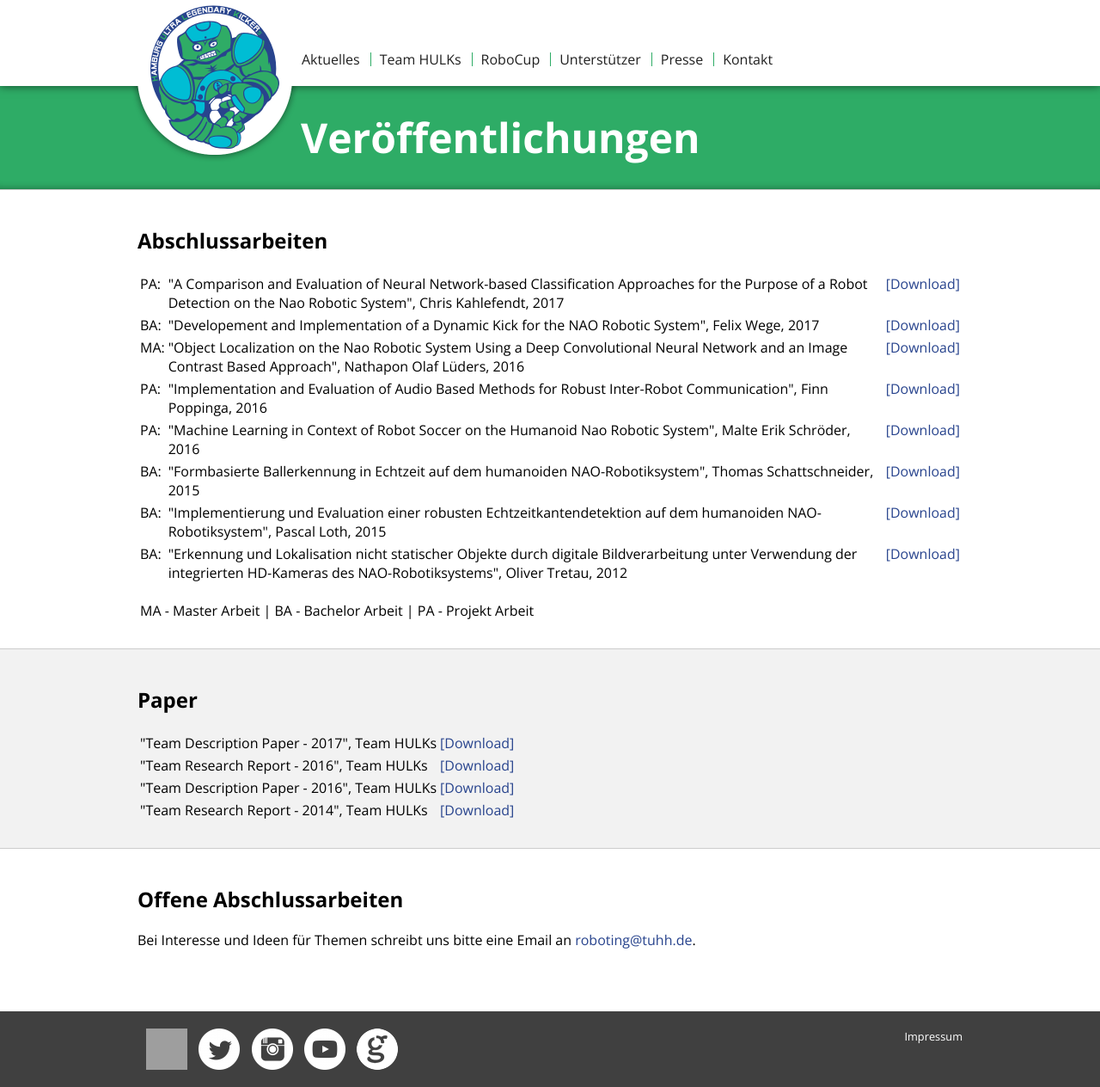
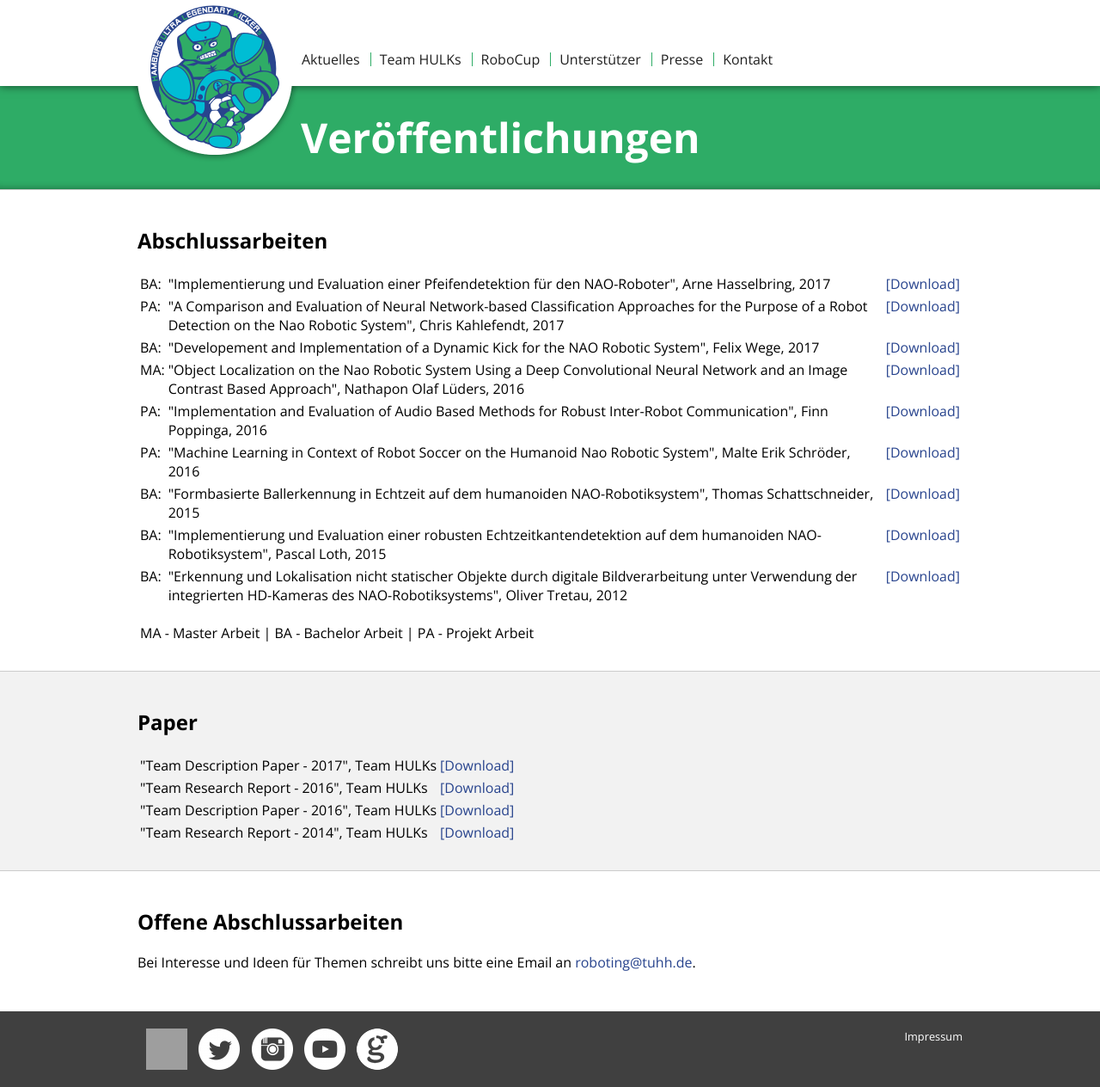
Before and after one commit to HULKs/hulks.github.io, a Jekyll site: the page built from teamhulks/publications.html, in a window 1280 px wide and 1264 px high. Shown: the whole window at 86% size. Built offline with Jekyll 4.4.1, drawn with Linux system fonts in a browser that asks for light colours; grey boxes are pictures that could not be loaded.

Commit message:
Add my BA

```diff
--- a/teamhulks/publications.html
+++ b/teamhulks/publications.html
@@ -13,6 +13,11 @@ title: Abschlussarbeiten
   <div class="container" id="publications">
     <h2>Abschlussarbeiten</h2>
     <table>
+      <tr>
+        <td valign="top">BA:</td>
+        <td>"Implementierung und Evaluation einer Pfeifendetektion für den NAO-Roboter", Arne Hasselbring, 2017</td>
+        <td valign="top"><a href="{{site.path}}/_files/BA_Arne-Hasselbring.pdf" target="_blank">[Download]</a></td>
+      </tr>
       <tr>
         <td valign="top">PA:</td>
         <td>"A Comparison and Evaluation of Neural Network-based Classification Approaches for the Purpose of a Robot Detection on the Nao Robotic System", Chris Kahlefendt, 2017</td>
```
Also changed, not shown: 1 other file.
